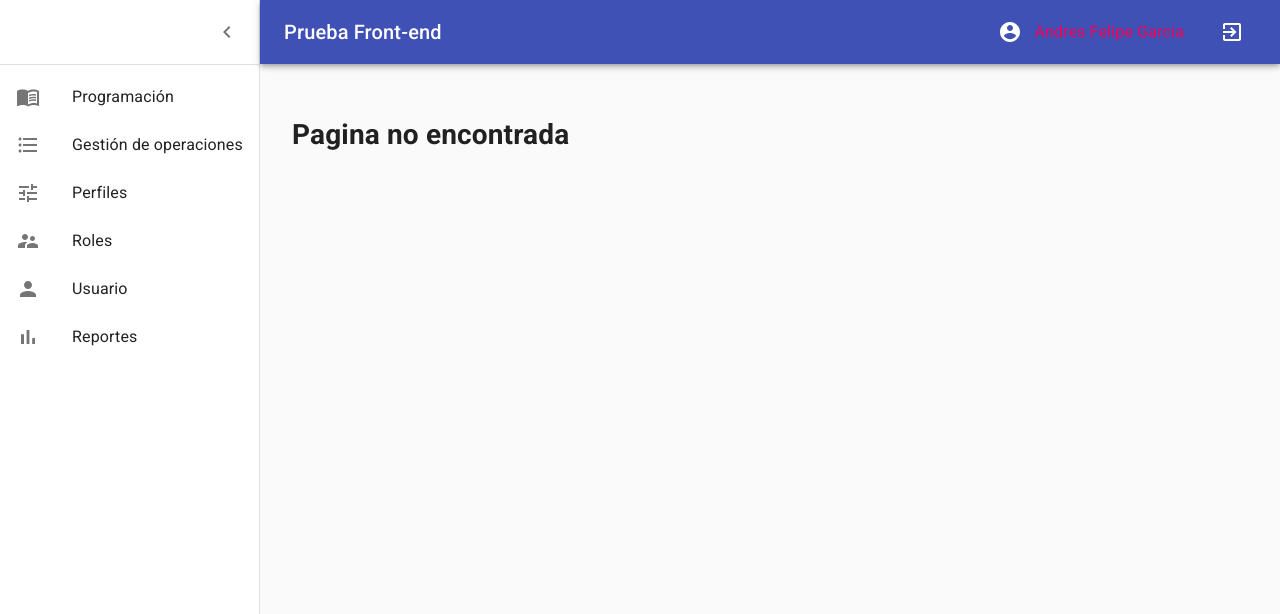
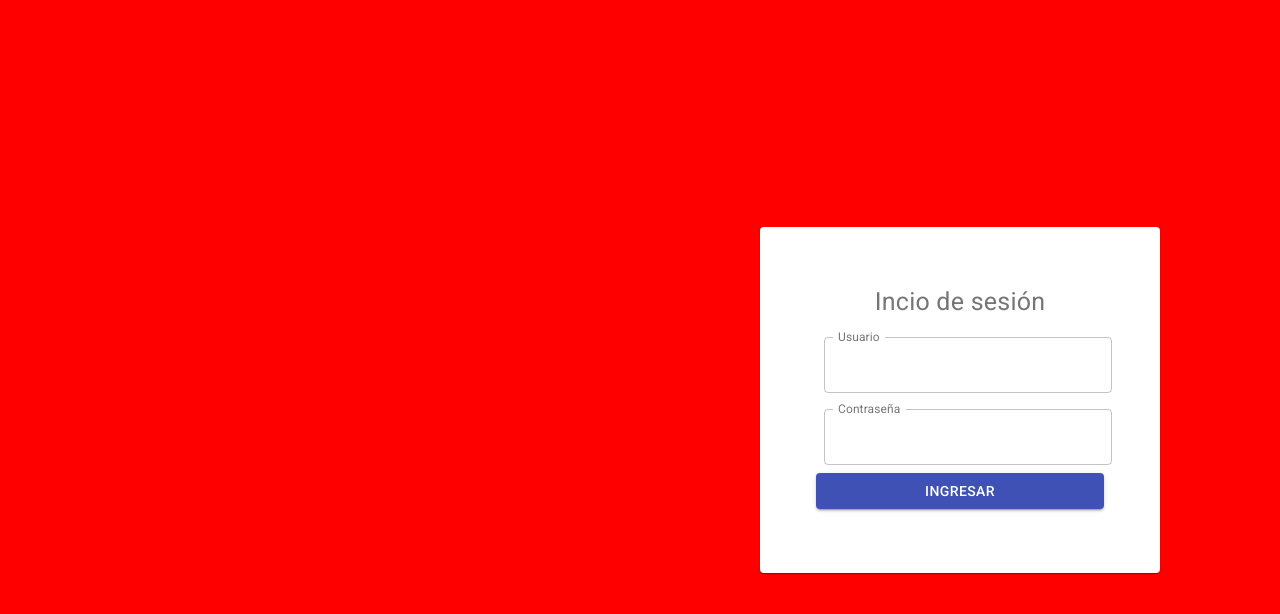
Before and after one commit to lenninIbarrraGonzalez/OLSoftware, a React app: page / in a window 1280 px wide. Shown: the top 614 px of the page. Built offline with nearby package versions, Linux system fonts and the light colour scheme.

Commit message:
implementado diseño preliminar y boton

```diff
--- a/src/components/Layout.jsx
+++ b/src/components/Layout.jsx
@@ -1,4 +1,5 @@
 import React from "react";
+import { useLocation } from "react-router-dom";
 import clsx from "clsx";
 import { makeStyles } from "@material-ui/core/styles";
 import CssBaseline from "@material-ui/core/CssBaseline";
@@ -104,6 +105,10 @@ const useStyles = makeStyles((theme) => ({
 }));
 
 const Layout = ({ children }) => {
+  const { history } = children;
+  const location = useLocation();
+  const currentLocation = location.pathname;
+
   const classes = useStyles();
   const [open, setOpen] = React.useState(true);
   const handleDrawerOpen = () => {
@@ -114,6 +119,16 @@ const Layout = ({ children }) => {
   };
   // const fixedHeightPaper = clsx(classes.paper, classes.fixedHeight);
 
+  if (currentLocation === "/") {
+    return (
+      <div>
+        <main>
+          <div />
+          <div>{children}</div>
+        </main>
+      </div>
+    )
+  }
   return (
     <div className={classes.root}>
       <CssBaseline />
@@ -171,6 +186,9 @@ const Layout = ({ children }) => {
       </main>
     </div>
   );
+
+
+
 };
 
 export default Layout;
--- /dev/null
+++ b/src/containers/Login.jsx
@@ -0,0 +1,89 @@
+import React from 'react'
+import { makeStyles } from '@material-ui/core/styles';
+import { useHistory } from "react-router-dom";
+import Card from '@material-ui/core/Card';
+import CardContent from '@material-ui/core/CardContent';
+import Button from '@material-ui/core/Button';
+import Typography from '@material-ui/core/Typography';
+import TextField from "@material-ui/core/TextField";
+import CssBaseline from '@material-ui/core/CssBaseline';
+
+const useStyles = makeStyles((theme) => ({
+  root: {
+    width: 400,
+    padding: theme.spacing(5),
+    marginRight: theme.spacing(15)
+  },
+  container: {
+    height: "100vh",
+    width: "100vw",
+    display: "flex",
+    justifyContent: "flex-end",
+    alignItems: "center",
+    background: "red"
+  },
+  title: {
+    display: "flex",
+    justifyContent: "center",
+    fontSize: 25,
+  }
+}));
+
+
+
+const Login = () => {
+
+  const classes = useStyles();
+  const history = useHistory();
+
+  const handleSubmit = () => {
+    history.push("/users");
+  }
+
+  return (
+    <>
+      <CssBaseline />
+      <div className={classes.container}>
+        <Card className={classes.root}>
+          <CardContent>
+            <Typography className={classes.title} color="textSecondary" gutterBottom>
+              Incio de sesión
+            </Typography>
+
+            <TextField
+              id="email"
+              name="email"
+              label="Usuario"
+              type="email"
+              style={{ margin: 8 }}
+              fullWidth
+              margin="normal"
+              InputLabelProps={{
+                shrink: true,
+              }}
+              variant="outlined"
+            />
+            <TextField
+              id="password"
+              name="password"
+              label="Contraseña"
+              type="password"
+              style={{ margin: 8 }}
+              fullWidth
+              margin="normal"
+              InputLabelProps={{
+                shrink: true,
+              }}
+              variant="outlined"
+            />
+            <Button fullWidth color="primary" variant="contained" onClick={handleSubmit}>Ingresar</Button>
+
+          </CardContent>
+
+        </Card>
+      </div>
+    </>
+  )
+}
+
+export default Login
--- a/src/routes/App.jsx
+++ b/src/routes/App.jsx
@@ -6,6 +6,7 @@ import NotFound from "../containers/NotFound";
 import AppContext from "../context/AppContext";
 import useInitialState from "../hooks/useinitiaState";
 import Layout from "../components/Layout";
+import Login from "../containers/Login";
 
 const App = () => {
   const initialState = useInitialState();
@@ -14,6 +15,7 @@ const App = () => {
       <BrowserRouter>
         <Layout>
           <Switch>
+            <Route exact path="/" component={Login} />
             <Route exact path="/users" component={Users} />
             <Route exact path="/users/:id" component={EditUsers} />
             <Route component={NotFound} />
```
Also changed, not shown: src/containers/login.jsx (deleted, +0 -63 lines).
